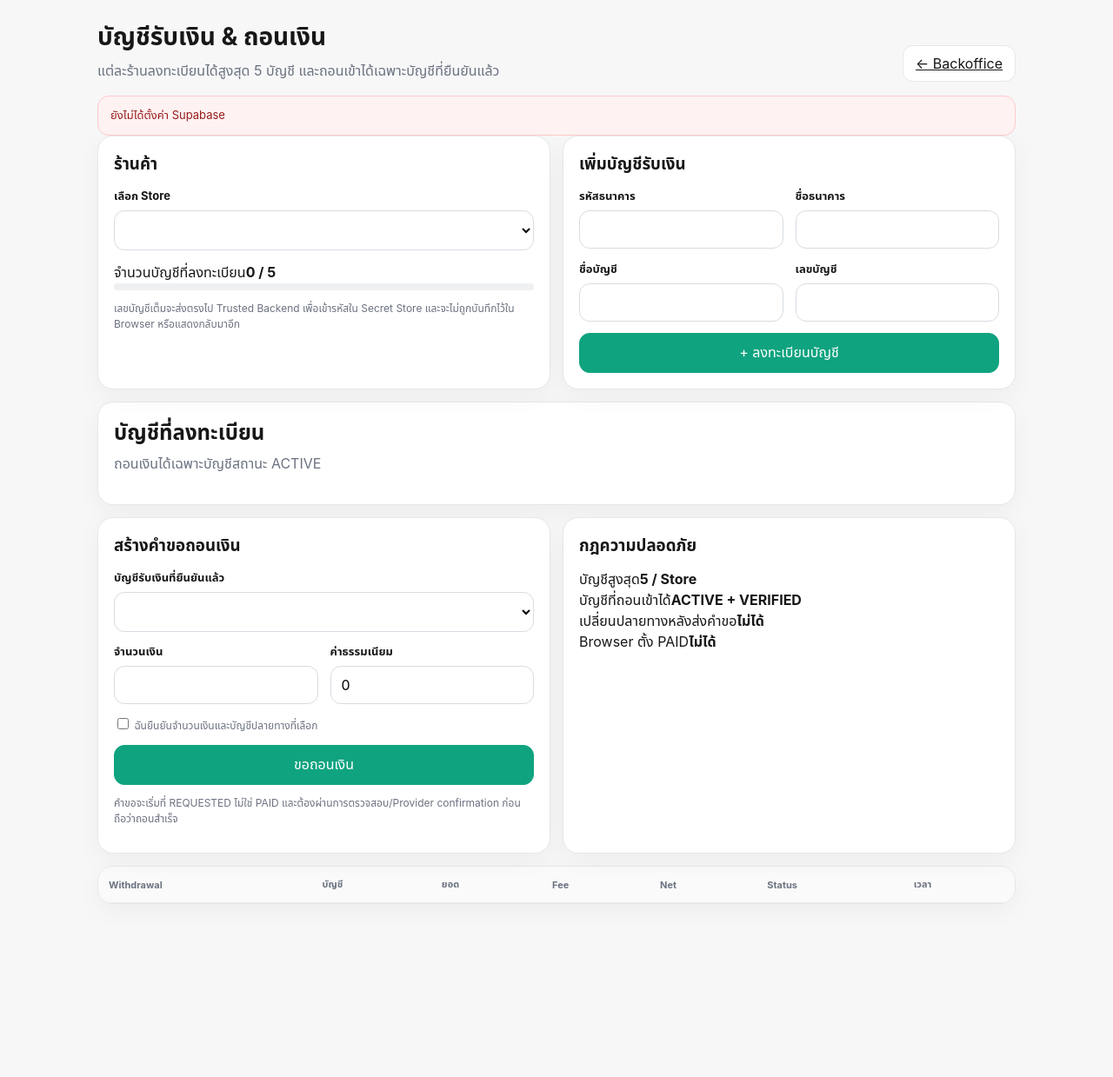
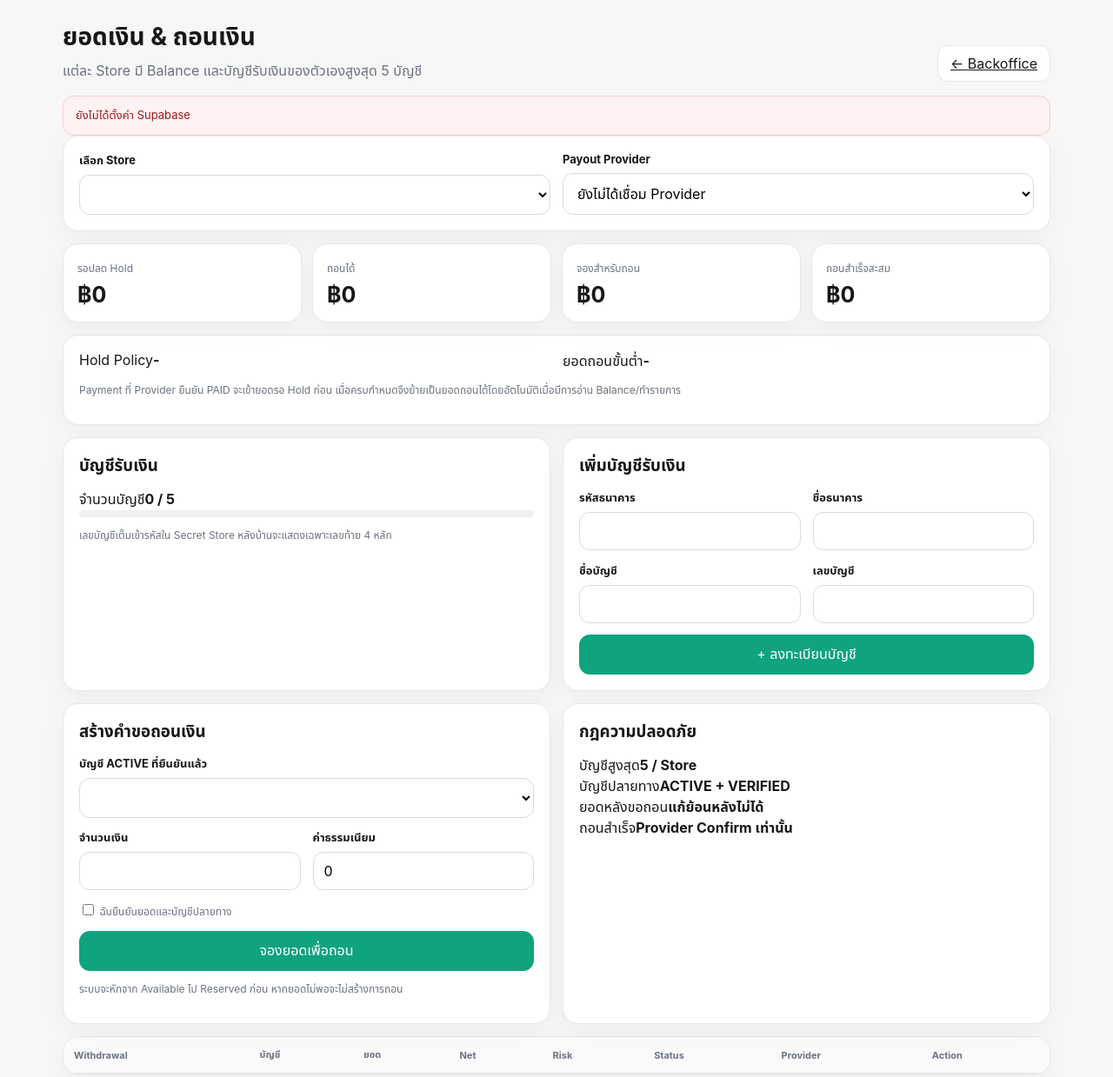
Before and after one commit to ceopop-gif/aiagentpayment, a website built with Vite: page payouts.html in a window 1280 px wide. Shown: the top 1239 px of the page at 87% size. Before the commit the page ends 1062 px from the top, so only its background shows below. Built offline with nearby package versions, Linux system fonts and the light colour scheme.

Commit message:
Show live store balances and payout workflow

```diff
--- a/payouts.html
+++ b/payouts.html
@@ -1,53 +1,28 @@
 <!doctype html>
-<html lang="th">
-<head>
-<meta charset="utf-8"><meta name="viewport" content="width=device-width,initial-scale=1">
-<title>AnnyPay Payout Accounts & Withdrawals</title>
-<link rel="stylesheet" href="assets/styles.css">
-<style>
-.limitbar{height:8px;background:#eef0f2;border-radius:999px;overflow:hidden}.limitbar>span{display:block;height:100%;background:#10a37f}.account-card{display:flex;justify-content:space-between;gap:14px;align-items:center;padding:15px;border:1px solid #e5e7eb;border-radius:14px;margin-top:10px}.account-number{font-family:ui-monospace,SFMono-Regular,Menlo,monospace}.secure-note{font-size:12px;color:#6b7280;line-height:1.5}.actions{display:flex;gap:8px;flex-wrap:wrap}@media(max-width:700px){.account-card{align-items:flex-start;flex-direction:column}}
-</style>
-</head>
-<body>
-<div class="content" style="max-width:1100px;margin:auto">
-  <div class="pagehead"><div><h1>บัญชีรับเงิน & ถอนเงิน</h1><p>แต่ละร้านลงทะเบียนได้สูงสุด 5 บัญชี และถอนเข้าได้เฉพาะบัญชีที่ยืนยันแล้ว</p></div><a class="btn" href="backoffice.html">← Backoffice</a></div>
-  <div id="message" class="hidden"></div>
-  <div class="grid2">
-    <section class="panel card">
-      <h3>ร้านค้า</h3>
-      <div class="field"><label>เลือก Store</label><select id="storeSelect"></select></div>
-      <div style="margin-top:14px"><div class="item"><span>จำนวนบัญชีที่ลงทะเบียน</span><b id="accountCount">0 / 5</b></div><div class="limitbar"><span id="limitFill" style="width:0%"></span></div></div>
-      <p class="secure-note">เลขบัญชีเต็มจะส่งตรงไป Trusted Backend เพื่อเข้ารหัสใน Secret Store และจะไม่ถูกบันทึกไว้ใน Browser หรือแสดงกลับมาอีก</p>
-    </section>
-    <section class="panel card">
-      <h3>เพิ่มบัญชีรับเงิน</h3>
-      <form id="accountForm" class="form-stack">
-        <div class="grid2"><div class="field"><label>รหัสธนาคาร</label><input id="bankCode" required></div><div class="field"><label>ชื่อธนาคาร</label><input id="bankName" required></div><div class="field"><label>ชื่อบัญชี</label><input id="accountName" required></div><div class="field"><label>เลขบัญชี</label><input id="accountNumber" inputmode="numeric" autocomplete="off" required></div></div>
-        <button class="btn primary" type="submit">+ ลงทะเบียนบัญชี</button>
-      </form>
-    </section>
-  </div>
+<html lang="th"><head><meta charset="utf-8"><meta name="viewport" content="width=device-width,initial-scale=1"><title>AnnyPay Balance & Withdrawals</title><link rel="stylesheet" href="assets/styles.css"><style>.limitbar{height:8px;background:#eef0f2;border-radius:999px;overflow:hidden}.limitbar>span{display:block;height:100%;background:#10a37f}.account-card{display:flex;justify-content:space-between;gap:14px;align-items:center;padding:15px;border:1px solid #e5e7eb;border-radius:14px;margin-top:10px}.account-number{font-family:ui-monospace,SFMono-Regular,Menlo,monospace}.secure-note{font-size:12px;color:#6b7280;line-height:1.5}.actions{display:flex;gap:8px;flex-wrap:wrap}.balance-grid{display:grid;grid-template-columns:repeat(4,1fr);gap:12px}.balance-card{padding:16px}.balance-card span{font-size:12px;color:#6b7280}.balance-card b{display:block;font-size:25px;margin-top:6px}@media(max-width:800px){.balance-grid{grid-template-columns:1fr 1fr}.account-card{align-items:flex-start;flex-direction:column}}@media(max-width:520px){.balance-grid{grid-template-columns:1fr}}</style></head>
+<body><div class="content" style="max-width:1180px;margin:auto">
+<div class="pagehead"><div><h1>ยอดเงิน & ถอนเงิน</h1><p>แต่ละ Store มี Balance และบัญชีรับเงินของตัวเองสูงสุด 5 บัญชี</p></div><a class="btn" href="backoffice.html">← Backoffice</a></div><div id="message" class="hidden"></div>
 
-  <section class="panel card" style="margin-top:14px"><div class="pagehead"><div><h2 style="margin:0">บัญชีที่ลงทะเบียน</h2><p>ถอนเงินได้เฉพาะบัญชีสถานะ ACTIVE</p></div></div><div id="accounts"></div></section>
+<section class="panel card"><div class="grid2"><div class="field"><label>เลือก Store</label><select id="storeSelect"></select></div><div class="field"><label>Payout Provider</label><select id="providerSelect"><option value="">ยังไม่ได้เชื่อม Provider</option></select></div></div></section>
 
-  <div class="grid2" style="margin-top:14px">
-    <section class="panel card">
-      <h3>สร้างคำขอถอนเงิน</h3>
-      <form id="withdrawForm" class="form-stack">
-        <div class="field"><label>บัญชีรับเงินที่ยืนยันแล้ว</label><select id="withdrawAccount"></select></div>
-        <div class="grid2"><div class="field"><label>จำนวนเงิน</label><input id="amount" type="number" min="0.01" step="0.01" required></div><div class="field"><label>ค่าธรรมเนียม</label><input id="fee" type="number" min="0" step="0.01" value="0"></div></div>
-        <label class="secure-note"><input id="confirmWithdraw" type="checkbox"> ฉันยืนยันจำนวนเงินและบัญชีปลายทางที่เลือก</label>
-        <button class="btn primary" type="submit">ขอถอนเงิน</button>
-      </form>
-      <p class="secure-note">คำขอจะเริ่มที่ REQUESTED ไม่ใช่ PAID และต้องผ่านการตรวจสอบ/Provider confirmation ก่อนถือว่าถอนสำเร็จ</p>
-    </section>
-    <section class="panel card"><h3>กฎความปลอดภัย</h3><div class="item"><span>บัญชีสูงสุด</span><b>5 / Store</b></div><div class="item"><span>บัญชีที่ถอนเข้าได้</span><b>ACTIVE + VERIFIED</b></div><div class="item"><span>เปลี่ยนปลายทางหลังส่งคำขอ</span><b>ไม่ได้</b></div><div class="item"><span>Browser ตั้ง PAID</span><b>ไม่ได้</b></div></section>
-  </div>
+<div class="balance-grid" style="margin-top:14px">
+  <div class="panel balance-card"><span>รอปลด Hold</span><b id="pendingBalance">฿0</b></div>
+  <div class="panel balance-card"><span>ถอนได้</span><b id="availableBalance">฿0</b></div>
+  <div class="panel balance-card"><span>จองสำหรับถอน</span><b id="reservedBalance">฿0</b></div>
+  <div class="panel balance-card"><span>ถอนสำเร็จสะสม</span><b id="paidOutTotal">฿0</b></div>
+</div>
+<section class="panel card" style="margin-top:14px"><div class="grid2"><div class="item"><span>Hold Policy</span><b id="holdPolicy">-</b></div><div class="item"><span>ยอดถอนขั้นต่ำ</span><b id="minWithdrawal">-</b></div></div><p class="secure-note">Payment ที่ Provider ยืนยัน PAID จะเข้ายอดรอ Hold ก่อน เมื่อครบกำหนดจึงย้ายเป็นยอดถอนได้โดยอัตโนมัติเมื่อมีการอ่าน Balance/ทำรายการ</p></section>
 
-  <section class="panel tablewrap" style="margin-top:14px"><table class="table"><thead><tr><th>Withdrawal</th><th>บัญชี</th><th>ยอด</th><th>Fee</th><th>Net</th><th>Status</th><th>เวลา</th></tr></thead><tbody id="withdrawalsBody"></tbody></table></section>
+<div class="grid2" style="margin-top:14px">
+<section class="panel card"><h3>บัญชีรับเงิน</h3><div class="item"><span>จำนวนบัญชี</span><b id="accountCount">0 / 5</b></div><div class="limitbar"><span id="limitFill" style="width:0%"></span></div><div id="accounts"></div><p class="secure-note">เลขบัญชีเต็มเข้ารหัสใน Secret Store หลังบ้านจะแสดงเฉพาะเลขท้าย 4 หลัก</p></section>
+<section class="panel card"><h3>เพิ่มบัญชีรับเงิน</h3><form id="accountForm" class="form-stack"><div class="grid2"><div class="field"><label>รหัสธนาคาร</label><input id="bankCode" required></div><div class="field"><label>ชื่อธนาคาร</label><input id="bankName" required></div><div class="field"><label>ชื่อบัญชี</label><input id="accountName" required></div><div class="field"><label>เลขบัญชี</label><input id="accountNumber" inputmode="numeric" autocomplete="off" required></div></div><button class="btn primary" type="submit">+ ลงทะเบียนบัญชี</button></form></section>
 </div>
-<script src="config.js"></script>
-<script src="https://cdn.jsdelivr.net/npm/@supabase/supabase-js@2"></script>
-<script src="assets/payouts.js"></script>
-</body>
-</html>
+
+<div class="grid2" style="margin-top:14px">
+<section class="panel card"><h3>สร้างคำขอถอนเงิน</h3><form id="withdrawForm" class="form-stack"><div class="field"><label>บัญชี ACTIVE ที่ยืนยันแล้ว</label><select id="withdrawAccount"></select></div><div class="grid2"><div class="field"><label>จำนวนเงิน</label><input id="amount" type="number" min="0.01" step="0.01" required></div><div class="field"><label>ค่าธรรมเนียม</label><input id="fee" type="number" min="0" step="0.01" value="0"></div></div><label class="secure-note"><input id="confirmWithdraw" type="checkbox"> ฉันยืนยันยอดและบัญชีปลายทาง</label><button class="btn primary" type="submit">จองยอดเพื่อถอน</button></form><p class="secure-note">ระบบจะหักจาก Available ไป Reserved ก่อน หากยอดไม่พอจะไม่สร้างการถอน</p></section>
+<section class="panel card"><h3>กฎความปลอดภัย</h3><div class="item"><span>บัญชีสูงสุด</span><b>5 / Store</b></div><div class="item"><span>บัญชีปลายทาง</span><b>ACTIVE + VERIFIED</b></div><div class="item"><span>ยอดหลังขอถอน</span><b>แก้ย้อนหลังไม่ได้</b></div><div class="item"><span>ถอนสำเร็จ</span><b>Provider Confirm เท่านั้น</b></div></section>
+</div>
+
+<section class="panel tablewrap" style="margin-top:14px"><table class="table"><thead><tr><th>Withdrawal</th><th>บัญชี</th><th>ยอด</th><th>Net</th><th>Risk</th><th>Status</th><th>Provider</th><th>Action</th></tr></thead><tbody id="withdrawalsBody"></tbody></table></section>
+<section class="panel tablewrap" style="margin-top:14px"><div class="card"><h3 style="margin:0">Balance Ledger ล่าสุด</h3></div><table class="table"><thead><tr><th>เวลา</th><th>Type</th><th>Amount</th><th>Pending</th><th>Available</th><th>Reserved</th><th>Ref</th></tr></thead><tbody id="ledgerBody"></tbody></table></section>
+</div><script src="config.js"></script><script src="https://cdn.jsdelivr.net/npm/@supabase/supabase-js@2"></script><script src="assets/payouts.js"></script></body></html>
```
